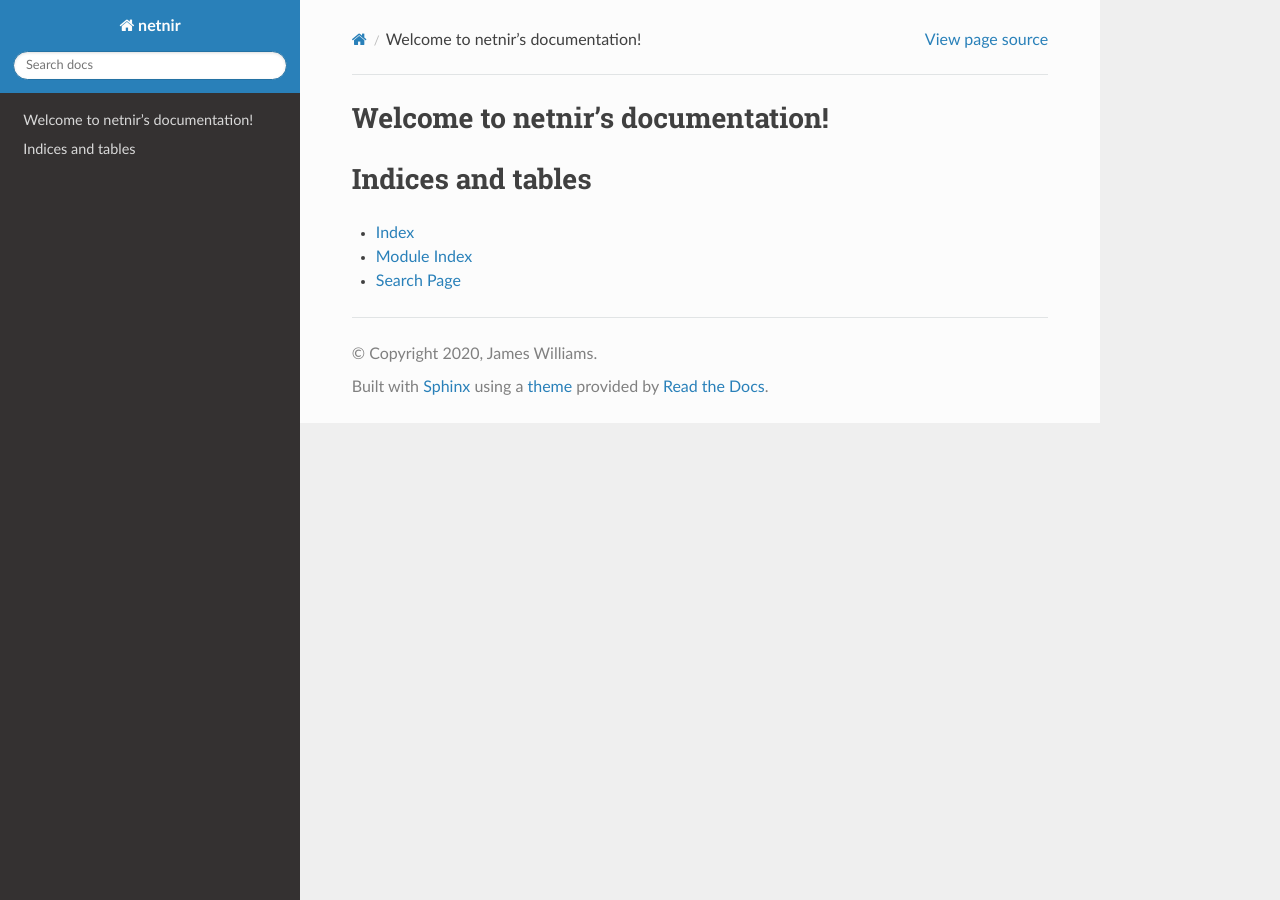
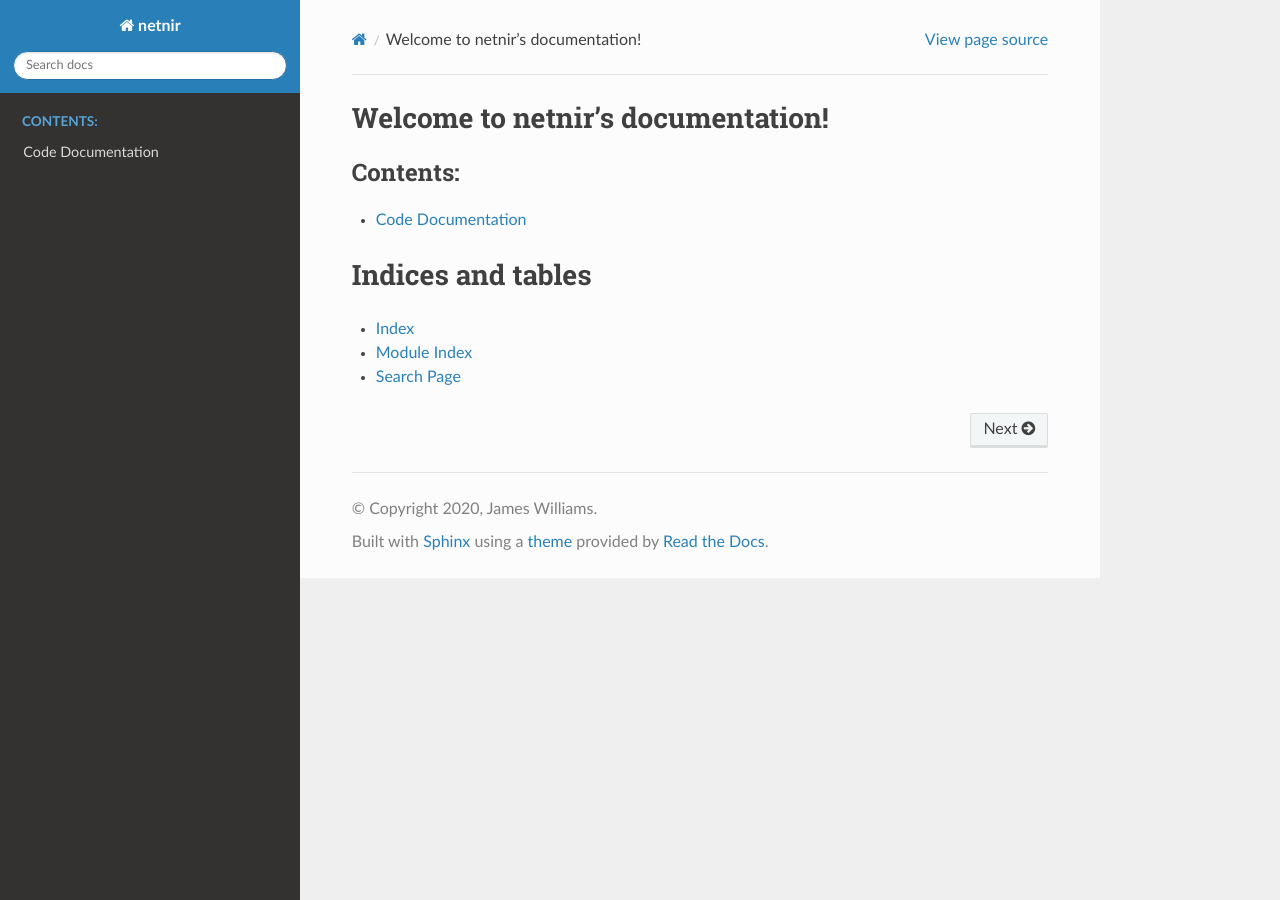
Before and after one commit to jtdub/netnir, a Sphinx documentation site: the page built from docs/index.rst, in a window 1280 px wide. Built offline with Sphinx 7.4.7 and the Read the Docs theme 2.0.0, drawn with Linux system fonts in a browser that asks for light colours; pages that are not in the unit, such as notebooks, are missing from menus; some of the changed lines change nothing that is shown.

Commit message:
update docs

```diff
--- a/docs/conf.py
+++ b/docs/conf.py
@@ -13,7 +13,7 @@
 import os
 import sys
 from netnir import __version__
-sys.path.insert(0, os.path.abspath('../'))
+sys.path.insert(0, os.path.abspath('..'))
 
 
 # -- Project information -----------------------------------------------------
@@ -32,7 +32,12 @@ release = __version__
 # extensions coming with Sphinx (named 'sphinx.ext.*') or your custom
 # ones.
 extensions = [
-  'recommonmark'
+  'recommonmark',
+  'sphinx.ext.autodoc',
+  'sphinx.ext.doctest',
+  'sphinx.ext.coverage',
+  'sphinx.ext.viewcode',
+  'sphinx.ext.githubpages',
 ]
 
 # Add any paths that contain templates here, relative to this directory.
--- a/docs/index.rst
+++ b/docs/index.rst
@@ -10,6 +10,8 @@ Welcome to netnir's documentation!
    :maxdepth: 2
    :caption: Contents:
 
+   netnir.rst
+
 
 
 Indices and tables
```
Also changed, not shown: .travis.yml, 1 other file.
